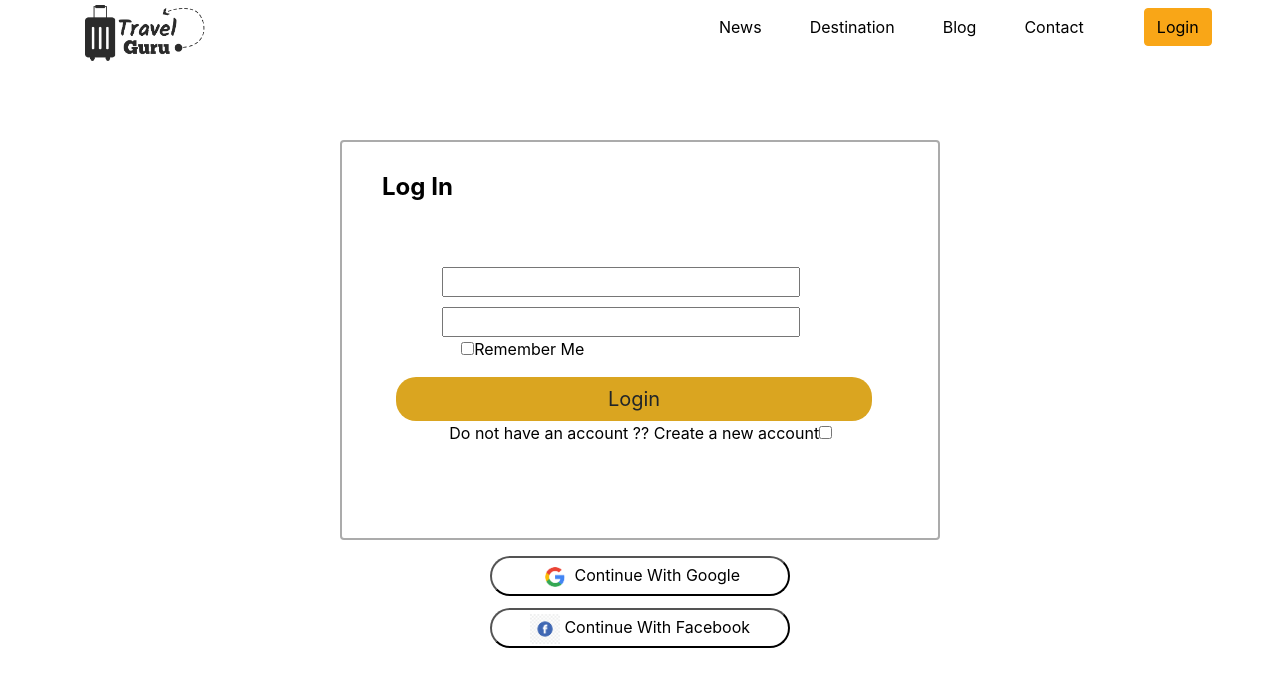
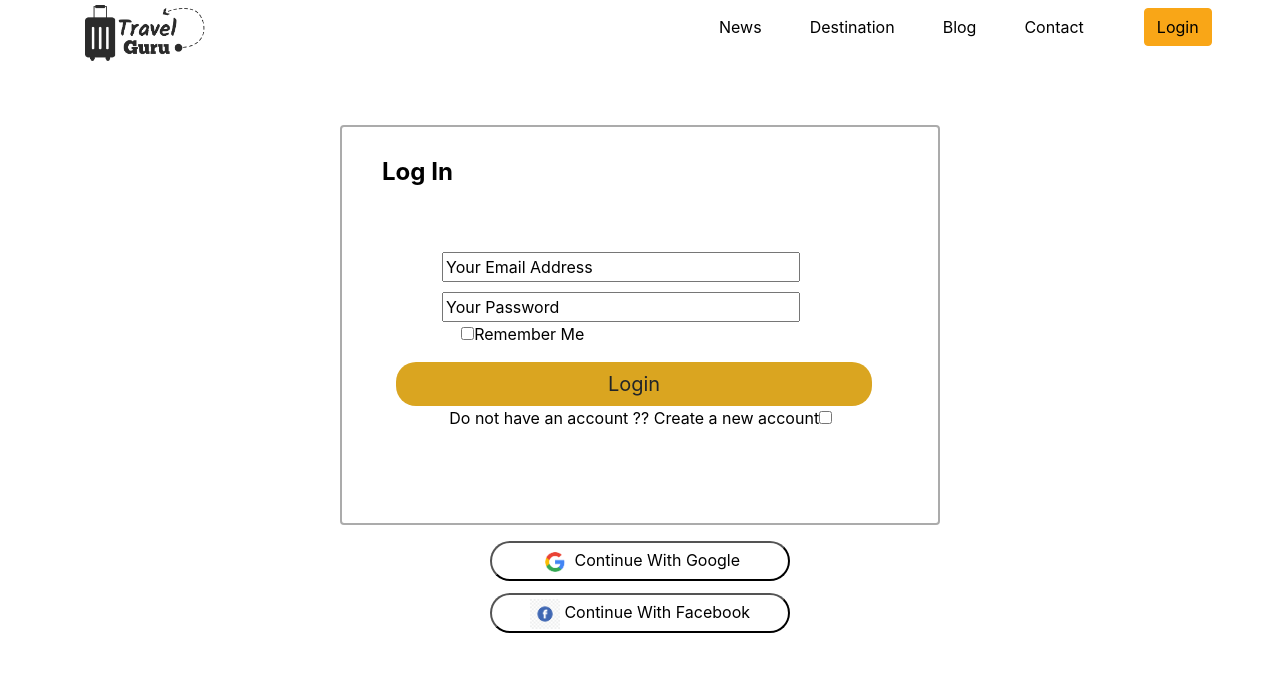
Before and after one commit to Asif-Zaman-Suvo/travel-guru, a React (Create React App) app: page /login in a window 1280 px wide. Shown: the top 686 px of the page. Built offline with nearby package versions, Linux system fonts and the light colour scheme; what google-maps-react would draw is missing.

Commit message:
final commit

```diff
--- a/src/Components/Homepage/Homepage.css
+++ b/src/Components/Homepage/Homepage.css
@@ -40,12 +40,12 @@
 }
 
 .form-control{
-    background-color:#505052;
-    color: white;
+
+    color: #000000;
 }
 
 ::-webkit-input-placeholder{
-    color:white !important;
+    color:black !important;
  }
 
  .navBar{
--- a/src/Components/LogIn/LogIn.css
+++ b/src/Components/LogIn/LogIn.css
@@ -35,7 +35,7 @@
     border: 2px solid #ABABAB;
     box-sizing: border-box;
     border-radius: 4px;
-    margin-top:50px;
+    margin-top:35px;
 }
 
 .logInText{
--- a/src/Components/LogIn/LogIn.js
+++ b/src/Components/LogIn/LogIn.js
@@ -219,32 +219,30 @@ const LogIn = () => {
 
 
 
-                                <input className="inputText" type="email" onBlur={handleBlur} placeholder="Your email address" name="email" id="" required />
+                                <input className="inputText" type="email" onBlur={handleBlur} placeholder="Your Email Address" name="email" id="" required />
 
 
                                 <br />
 
-                                {
-                                    newUser &&
 
-                                    <input className="inputText" type="password" onBlur={handleBlur} placeholder='Confirm Your password' name="password" id="" required />
-
-                                }
+                                <input className="inputText" type="password" onBlur={handleBlur} placeholder='Your Password' name="password" id="" required />
 
 
-                                <input className="inputText" type="password" onBlur={handleBlur} placeholder='Your password' name="password" id="" required />
+                                {
+                                    newUser && <input className="inputText" type="password" onBlur={handleBlur} placeholder='Confirm Your password' name="password" id="" required />
 
 
 
 
 
+                                }
 
                                 <p style={{ marginLeft: '20%' }}>
 
-                                        { (!newUser) &&
+                                    {(!newUser) &&
 
-                                        <input  type="checkbox" name="Remember Me" id="" />
-                                        }
+                                        <input type="checkbox" name="Remember Me" id="" />
+                                    }
 
 
 
@@ -312,14 +310,14 @@ const LogIn = () => {
                             user.isSignedIn
 
                                 ? <button onClick={signOut}></button>
-                                : <button style={{marginBottom: '2%', height:'40px', backgroundColor: 'white', borderRadius: '20px', width: '300px', lineHeight: '30px' ,marginLeft: '25%' }} onClick={googleSignIn}> <img src={googleLogo} alt="" width='30px' />  Continue With Google</button>
+                                : <button style={{ marginBottom: '2%', height: '40px', backgroundColor: 'white', borderRadius: '20px', width: '300px', lineHeight: '30px', marginLeft: '25%' }} onClick={googleSignIn}> <img src={googleLogo} alt="" width='30px' />  Continue With Google</button>
                         }
 
 
 
 
 
-                        <button style={{height:'40px',marginLeft: '25%', backgroundColor: 'white', borderRadius: '20px', width: '300px', lineHeight: '30px' }} onClick={fbSignIn}> <img src={facebookLogo} alt="" width='30px' /> Continue With Facebook</button>
+                        <button style={{ height: '40px', marginLeft: '25%', backgroundColor: 'white', borderRadius: '20px', width: '300px', lineHeight: '30px' }} onClick={fbSignIn}> <img src={facebookLogo} alt="" width='30px' /> Continue With Facebook</button>
 
 
 
```
